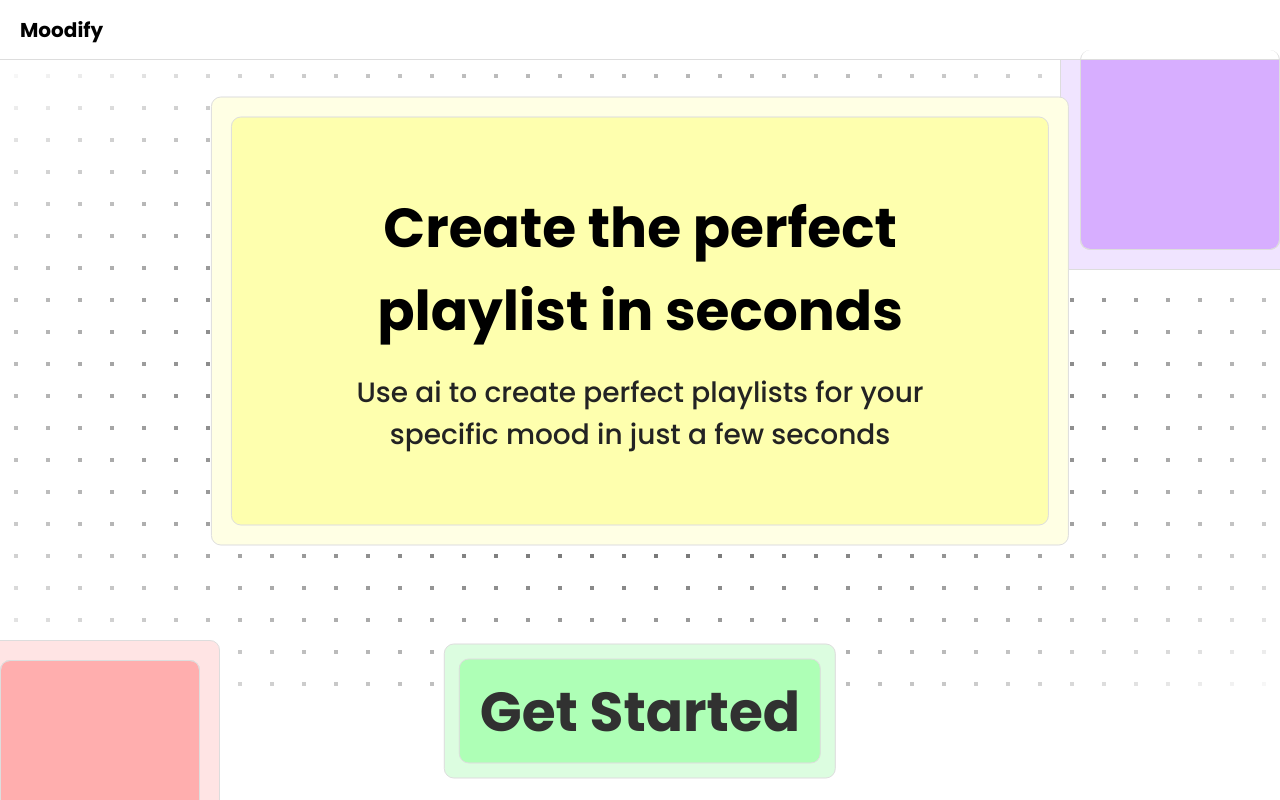
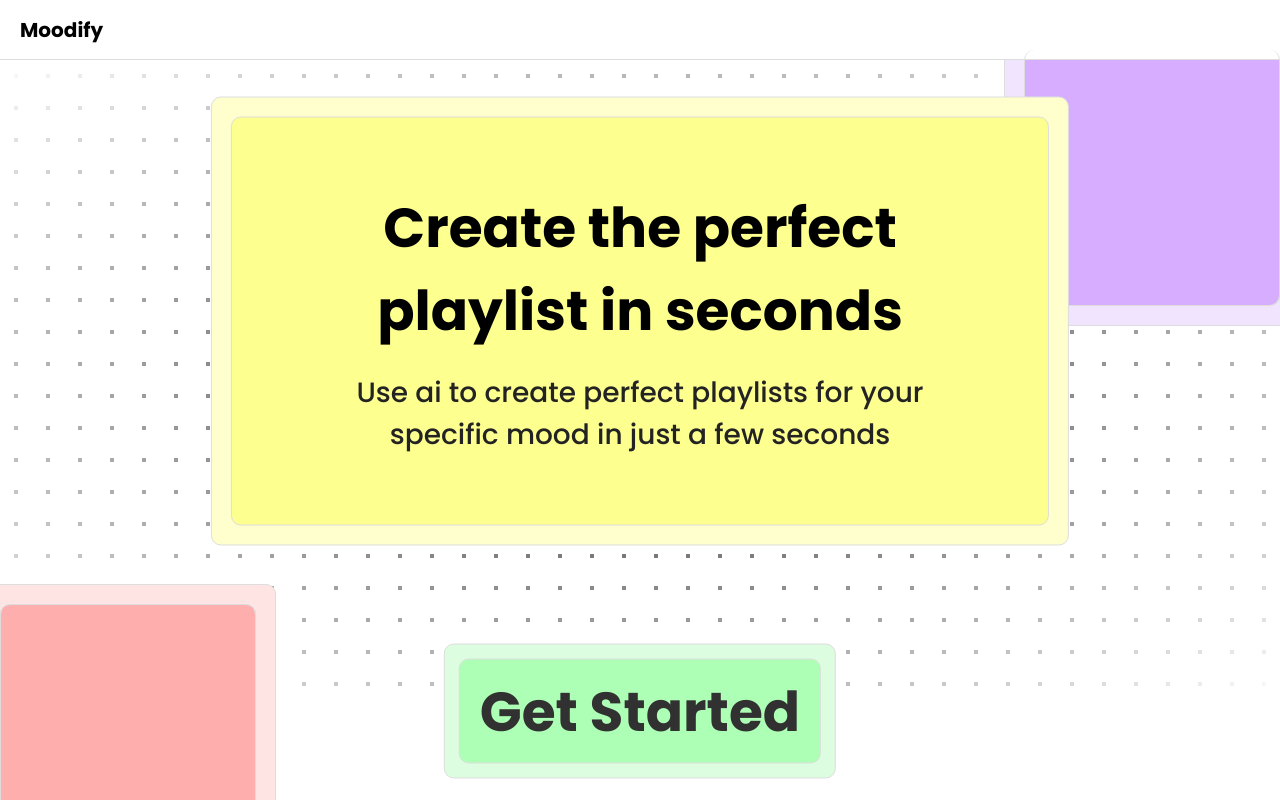
Before and after one commit to Meht4b/moodify, a React (Vite) app in the folder frontend/: page / in a window 1280 px wide. Built offline with nearby package versions, Linux system fonts and the light colour scheme.

Commit message:
slight changes

```diff
--- a/frontend/src/styles/LandingPage.css
+++ b/frontend/src/styles/LandingPage.css
@@ -37,7 +37,7 @@
     width: 110%;
     height: 110%;
     top: 0;
-    background-color: #FEFFAE;
+    background-color: hsl(61, 100%, 78%);
     top: 50%;
     left: 50%;
     transform: translate(-50%, -50%) ;
@@ -59,7 +59,7 @@
     transform: translate(-50%, -50%) ;
 
     border: inherit;
-    background-color: #FFFFE4;
+    background-color: hsl(61, 100%, 90%);
     z-index: -2;
 }
 
@@ -177,8 +177,8 @@
 }
 
 .landing-page-red-box{
-    width: 200px;
-    height: 200px;
+    width: clamp(200px,20vw,300px);
+    height: clamp(200px,20vw,300px);
     bottom:0px;
     left: 0px;
 }
@@ -192,8 +192,8 @@
 }
 
 .landing-page-purple-box{
-    width: 200px;
-    height: 200px;
+    width: clamp(200px,20vw,300px);
+    height: clamp(200px,20vw,300px);
     top: -10px;
     border-top: none;
     right: 0px;
```
Also changed, not shown: frontend/src/styles/LandingPage.jsx (deleted).
